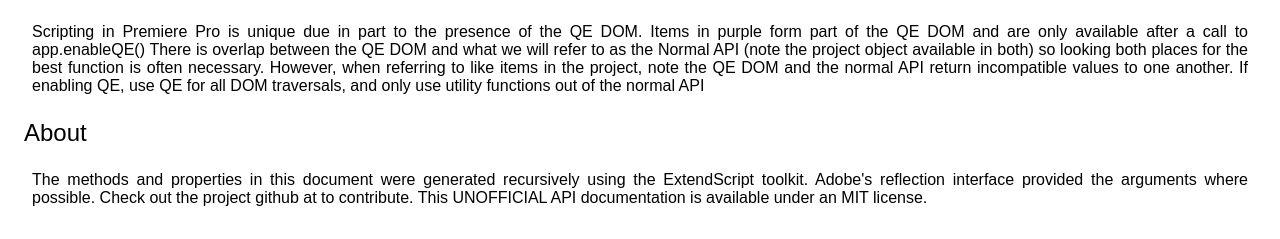
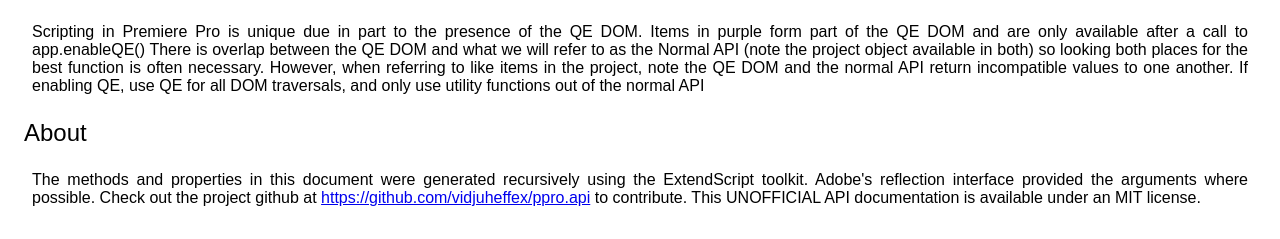
Before and after one commit to vidjuheffex/ppro.api, a website: page index.html in a window 1280 px wide. Both pictures are taken after a click on the element "Help". Shown: the part 106-345 px from the top of the page. Drawn offline with Linux system fonts and the light colour scheme.

Commit message:
added link to help

```diff
--- a/index.html
+++ b/index.html
@@ -70,7 +70,7 @@
         <h2 data-bind="text: 'Scripting In Premiere'"></h2>
         <div data-bind="html: '<p>Scripting in Premiere Pro is unique due in part to the presence of the QE DOM. Items in purple form part of the QE DOM and are only available after a call to app.enableQE() There is overlap between the QE DOM and what we will refer to as the Normal API (note the project object available in both) so looking both places for the best function is often necessary. However, when referring to like items in the project, note the QE DOM and the normal API return incompatible values to one another. If enabling QE, use QE for all DOM traversals, and only use utility functions out of the normal API</p>'"></div>
         <h2 data-bind="text: 'About'"></h2>
-        <div data-bind="html: '<p>The methods and properties in this document were generated recursively using the ExtendScript toolkit. Adobe\'s reflection interface provided the arguments where possible. Check out the project github at to contribute. This UNOFFICIAL API documentation is available under an MIT license.</p>'"></div>
+        <div data-bind="html: '<p>The methods and properties in this document were generated recursively using the ExtendScript toolkit. Adobe\'s reflection interface provided the arguments where possible. Check out the project github at <a href=\'https://github.com/vidjuheffex/ppro.api\'>https://github.com/vidjuheffex/ppro.api</a> to contribute. This UNOFFICIAL API documentation is available under an MIT license.</p>'"></div>
     </div>
 
     <script src="./bower_components/requirejs/require.js"></script>
```
